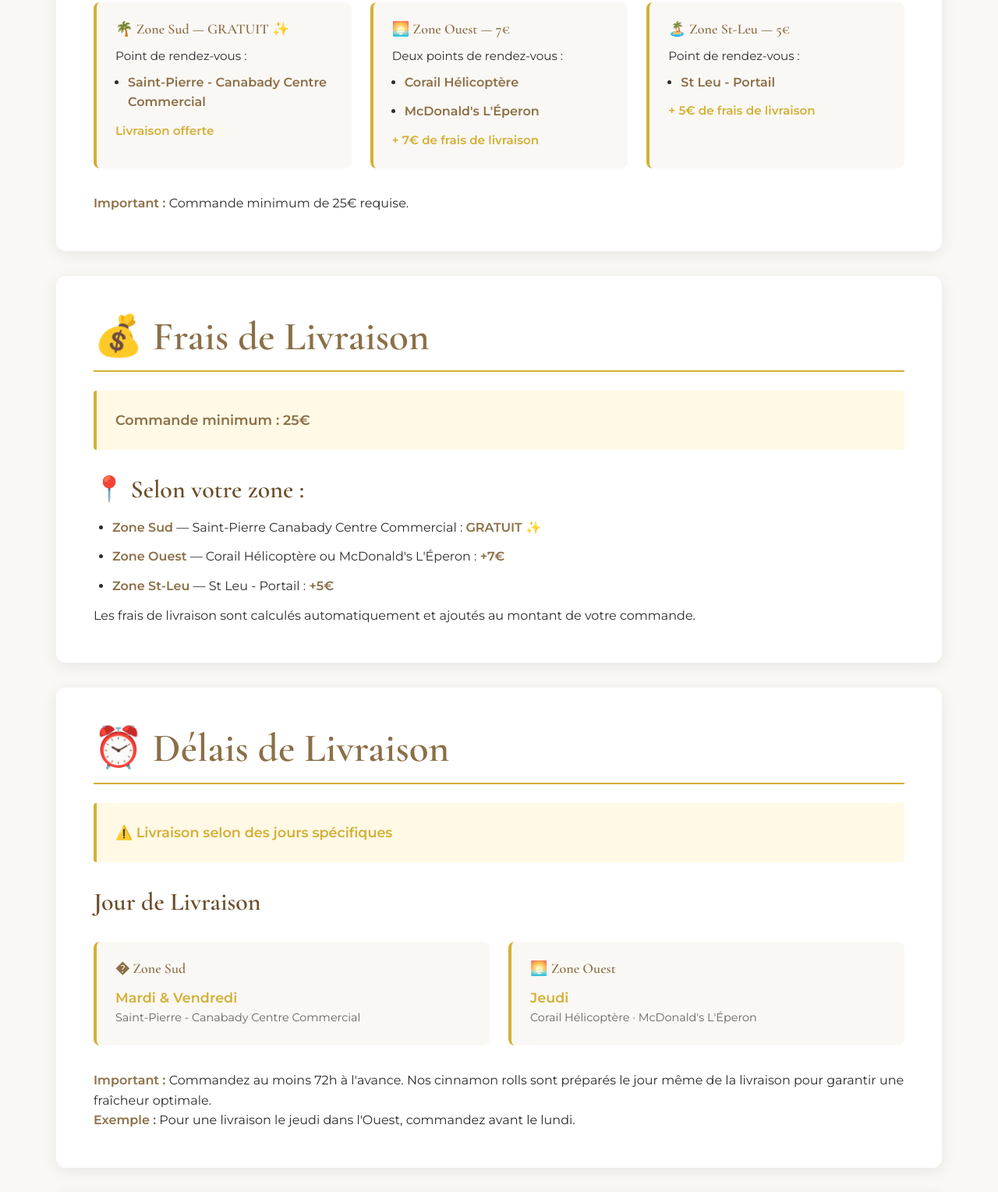
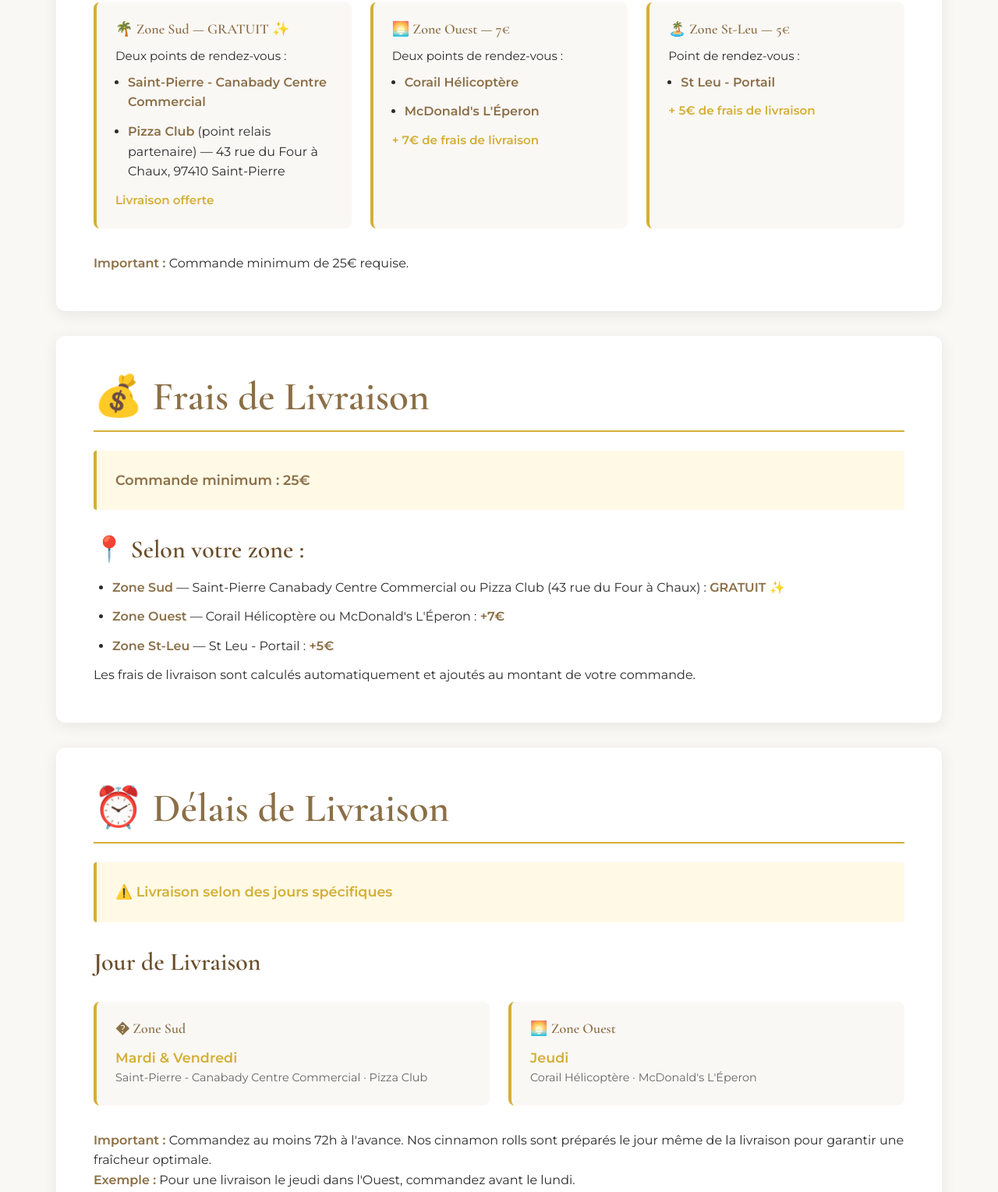
Before and after one commit to Nunu974-dev/cinnadmoun, a plain HTML site: page livraison.html in a window 1280 px wide. Shown: the part 775-2304 px from the top of the page at 78% size. Drawn offline with nearby package versions, Linux system fonts and the light colour scheme.

Commit message:
Ajout du point relais Pizza Club (43 rue du Four à Chaux, Saint-Pierre) en Zone Sud
Co-Authored-By: Claude Sonnet 5.5 <noreply@anthropic.com>

```diff
--- a/livraison.html
+++ b/livraison.html
@@ -175,9 +175,10 @@
                 <div class="info-grid">
                     <div class="info-card">
                         <h4>🌴 Zone Sud — GRATUIT ✨</h4>
-                        <p>Point de rendez-vous :</p>
+                        <p>Deux points de rendez-vous :</p>
                         <ul style="margin-left: 1rem; margin-top: 0.5rem;">
                             <li><strong>Saint-Pierre - Canabady Centre Commercial</strong></li>
+                            <li><strong>Pizza Club</strong> (point relais partenaire) — 43 rue du Four à Chaux, 97410 Saint-Pierre</li>
                         </ul>
                         <p style="color: var(--secondary-color); font-weight: 600; margin-top: 0.75rem;">Livraison offerte</p>
                     </div>
@@ -210,7 +211,7 @@
                 </div>
                 <h3>📍 Selon votre zone :</h3>
                 <ul>
-                    <li><strong>Zone Sud</strong> — Saint-Pierre Canabady Centre Commercial : <strong>GRATUIT ✨</strong></li>
+                    <li><strong>Zone Sud</strong> — Saint-Pierre Canabady Centre Commercial ou Pizza Club (43 rue du Four à Chaux) : <strong>GRATUIT ✨</strong></li>
                     <li><strong>Zone Ouest</strong> — Corail Hélicoptère ou McDonald's L'Éperon : <strong>+7€</strong></li>
                     <li><strong>Zone St-Leu</strong> — St Leu - Portail : <strong>+5€</strong></li>
                 </ul>
@@ -230,7 +231,7 @@
                     <div class="info-card">
                         <h4>� Zone Sud</h4>
                         <p style="color: var(--secondary-color); font-weight: 600; font-size: 1.1rem;">Mardi & Vendredi</p>
-                        <p style="font-size: 0.9rem; color: #666;">Saint-Pierre - Canabady Centre Commercial</p>
+                        <p style="font-size: 0.9rem; color: #666;">Saint-Pierre - Canabady Centre Commercial · Pizza Club</p>
                     </div>
                     <div class="info-card">
                         <h4>🌅 Zone Ouest</h4>
```
Also changed, not shown: commande.html (+1 -0 lines).
